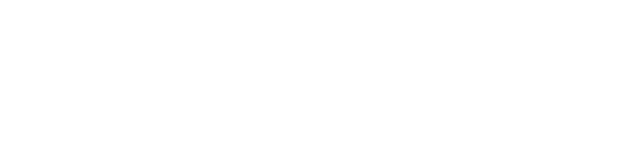
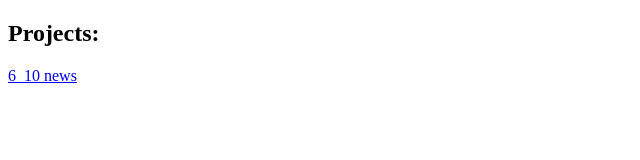
Before and after one commit to mstrekh/SF-education, a plain HTML site: page index.html in a window 1280 px wide. Shown: the whole page, without its empty margins (0-640 px from the left). Drawn offline with Linux system fonts and the light colour scheme.

Commit message:
Update index.html

```diff
--- a/index.html
+++ b/index.html
@@ -5,6 +5,7 @@
 	<title>m Github</title>
 </head>
 <body>
-
+	<h2>Projects:</h2>
+	<span><a href="http://mstrekh.github.io/">6_10 news</a></span>
 </body>
 </html>
```
